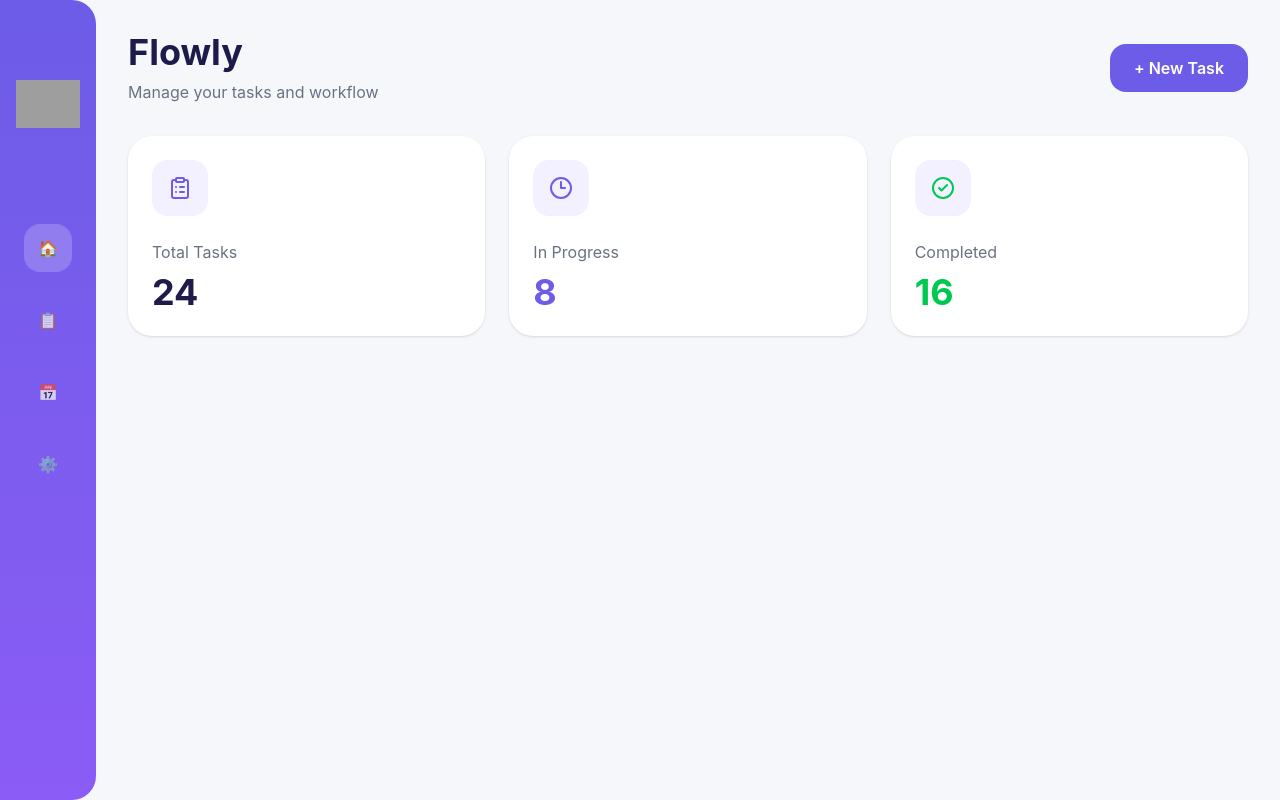
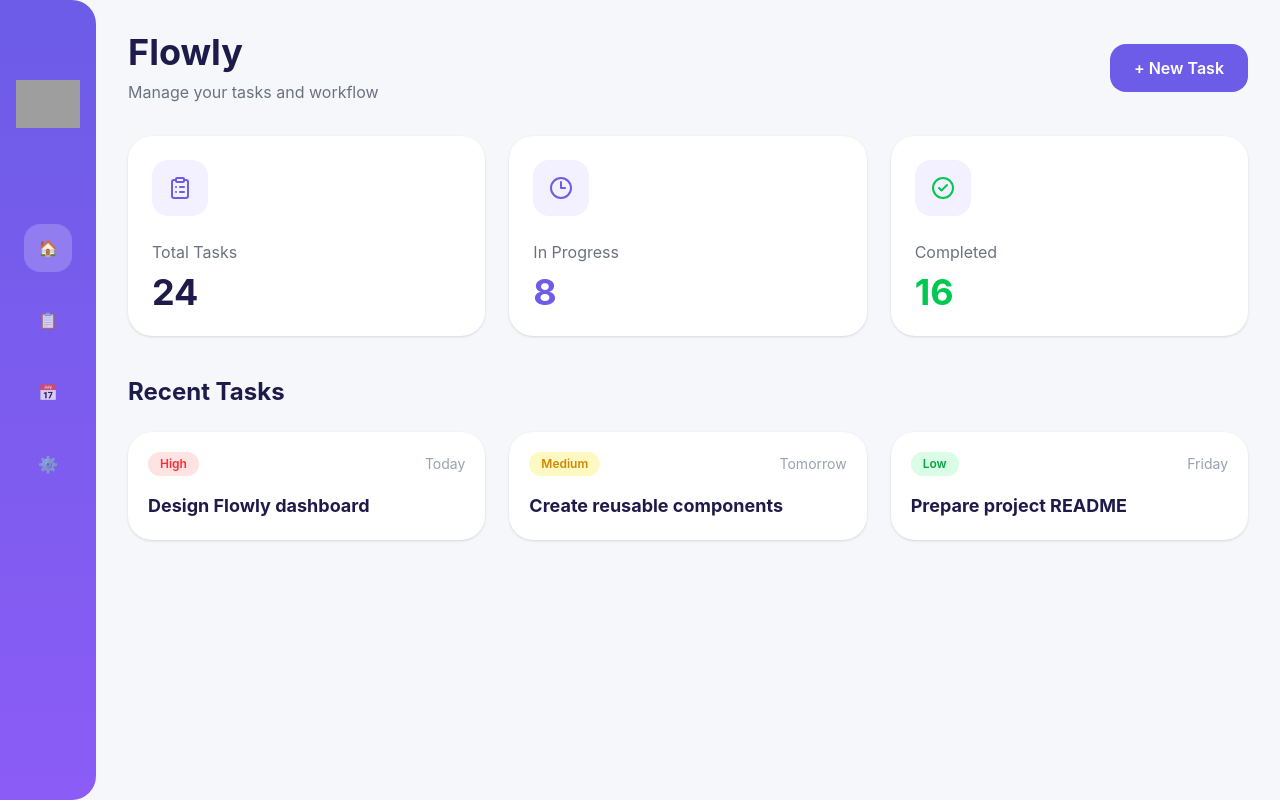
Before and after one commit to IsaDScmd/flowly, a React app in the folder frontend/: page / in a window 1280 px wide. Built offline with nearby package versions, Linux system fonts and the light colour scheme; grey boxes are pictures that could not be loaded; the HTML template or start-up script is replaced by a standard one.

Commit message:
Add dashboard header and task cards

```diff
--- /dev/null
+++ b/frontend/src/components/dashboard/DashboardHeader.jsx
@@ -0,0 +1,23 @@
+function DashboardHeader() {
+    return (
+        <div className="flex items-center justify-between mb-8">
+
+            <div>
+                <h1 className="text-4xl font-bold text-[#1E1B4B]">
+                    Flowly
+                </h1>
+
+                <p className="text-gray-500 mt-2">
+                    Manage your tasks and workflow
+                </p>
+            </div>
+
+            <button className="bg-[#6C5CE7] text-white px-6 py-3 rounded-2xl font-semibold hover:opacity-90 transition">
+                + New Task
+            </button>
+
+        </div>
+    )
+}
+
+export default DashboardHeader
--- /dev/null
+++ b/frontend/src/components/dashboard/TaskCard.jsx
@@ -0,0 +1,30 @@
+function TaskCard({ title, priority, dueDate }) {
+    return (
+        <div className="bg-white p-5 rounded-3xl shadow-sm hover:shadow-md transition">
+            <div className="flex items-center justify-between mb-4">
+                <span className={`
+    text-xs font-semibold px-3 py-1 rounded-full
+    ${priority === "High"
+                        ? "bg-red-100 text-red-500"
+                        : priority === "Medium"
+                            ? "bg-yellow-100 text-yellow-600"
+                            : "bg-green-100 text-green-600"
+                    }
+  `}
+                >
+                    {priority}
+                </span>
+
+                <span className="text-sm text-gray-400">
+                    {dueDate}
+                </span>
+            </div>
+
+            <h3 className="text-lg font-bold text-[#1E1B4B]">
+                {title}
+            </h3>
+        </div>
+    )
+}
+
+export default TaskCard
--- a/frontend/src/pages/Dashboard.jsx
+++ b/frontend/src/pages/Dashboard.jsx
@@ -1,29 +1,15 @@
 import StatCard from "../components/StatCard"
+import DashboardHeader from "../components/dashboard/DashboardHeader"
+import TaskCard from "../components/dashboard/TaskCard"
 import { ClipboardList, Clock3, CheckCircle2 } from "lucide-react"
 
 function Dashboard() {
     return (
         <div>
 
-            {/* Header */}
-            <div className="flex items-center justify-between mb-8">
+            <DashboardHeader />
 
-                <div>
-                    <h1 className="text-4xl font-bold text-[#1E1B4B]">
-                        Flowly
-                    </h1>
-
-                    <p className="text-gray-500 mt-2">
-                        Manage your tasks and workflow
-                    </p>
-                </div>
-
-                <button className="bg-[#6C5CE7] text-white px-6 py-3 rounded-2xl font-semibold hover:opacity-90 transition">
-                    + New Task
-                </button>
-
-            </div>
-
+            {/* Stat cards */}
             <div className="grid grid-cols-3 gap-6">
 
                 <StatCard
@@ -54,6 +40,33 @@ function Dashboard() {
 
             </div>
 
+            {/* Recent Tasks */}
+            <div className="mt-10">
+                <h2 className="text-2xl font-bold text-[#1E1B4B] mb-6">
+                    Recent Tasks
+                </h2>
+
+                <div className="grid grid-cols-3 gap-6">
+                    <TaskCard
+                        title="Design Flowly dashboard"
+                        priority="High"
+                        dueDate="Today"
+                    />
+
+                    <TaskCard
+                        title="Create reusable components"
+                        priority="Medium"
+                        dueDate="Tomorrow"
+                    />
+
+                    <TaskCard
+                        title="Prepare project README"
+                        priority="Low"
+                        dueDate="Friday"
+                    />
+                </div>
+            </div>
+
         </div>
     )
 }
```
